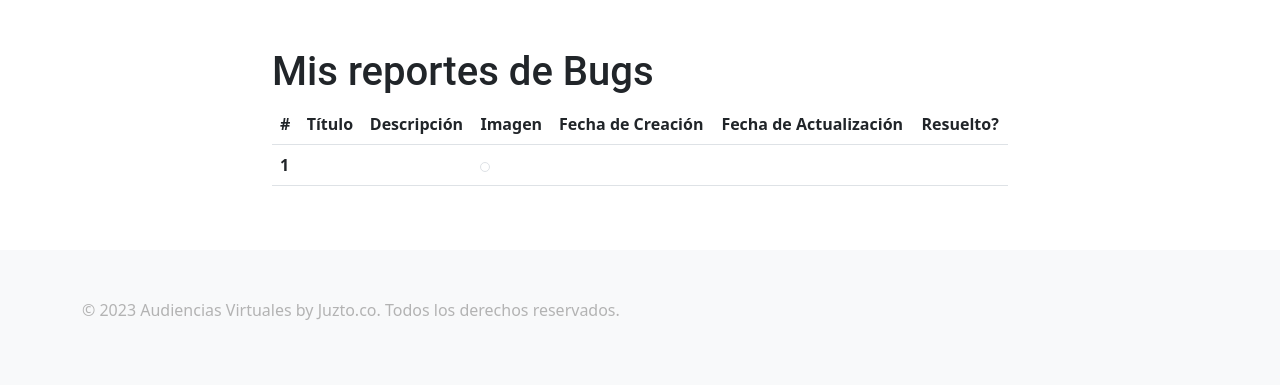
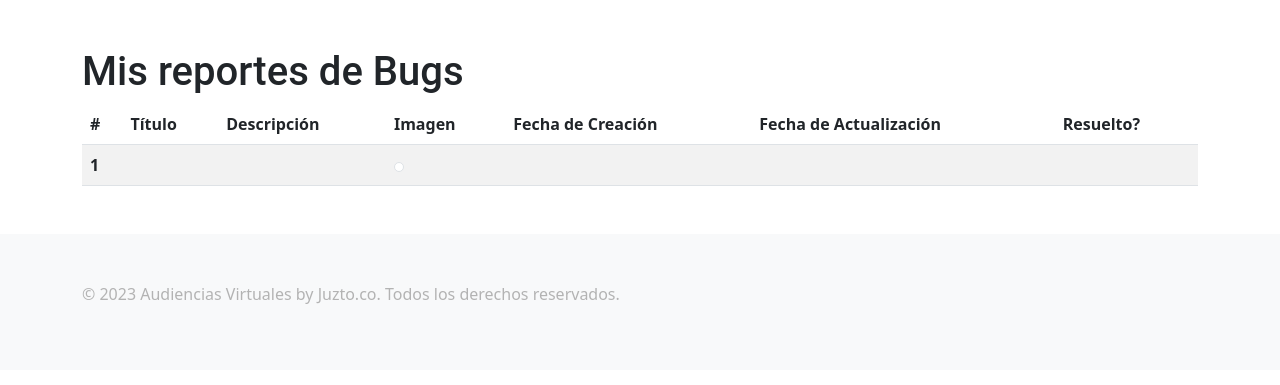
Before and after one commit to juancvillamoros/juzto_project, a Django app: page /reportar/listar_reportes/ in a window 1280 px wide. Shown: the part 59-444 px from the top of the page. Run offline with Django 4.2, Linux system fonts and the light colour scheme; a user stored in the database is signed in; tables that the repository leaves empty hold one stand-in row (values such as "Sample post").

Commit message:
mejorando el template de reporte

```diff
--- a/reportarbugs/templates/report_list.html
+++ b/reportarbugs/templates/report_list.html
@@ -6,10 +6,9 @@
 {% load static %}
 {% block content %}
 <div class="container my-5">
-  <div class="row">
-    <div class="col-md-8 offset-md-2">
+
   <h1>Mis reportes de Bugs</h1>
-      <table class="table">
+  <table class="table table-striped">
     <thead>
       <tr>
         <th scope="col">#</th>
@@ -27,20 +26,18 @@
         <th scope="row">{{ forloop.counter }}</th>
         <td>{{ Reporte.titulo }}</td>
         <td>{{ Reporte.descripcion }}</td>
-            <td><img src="{{ Reporte.media.url }}" class="img-thumbnail" width="100" alt="{{ Reporte.titulo }}">
-            </td>
+        <td><img src="{{ Reporte.media.url }}" class="img-thumbnail" width="100" alt="{{ Reporte.titulo }}"></td>
         <td>{{ Reporte.creado_en }}</td>
         <td>{{ Reporte.actualizado_en }}</td>
         <td>{{ Reporte.resuelto }}</td>
       </tr>
       {% empty %}
       <tr>
-            <td colspan="5">No hay reportes de bugs todavía.</td>
+        <td colspan="7" class="text-center">No hay reportes de bugs todavía.</td>
       </tr>
       {% endfor %}
     </tbody>
   </table>
-    </div>
-  </div>
+
 </div>
 {% endblock %}
```
Lines whose indentation alone changed are shown as unchanged.
